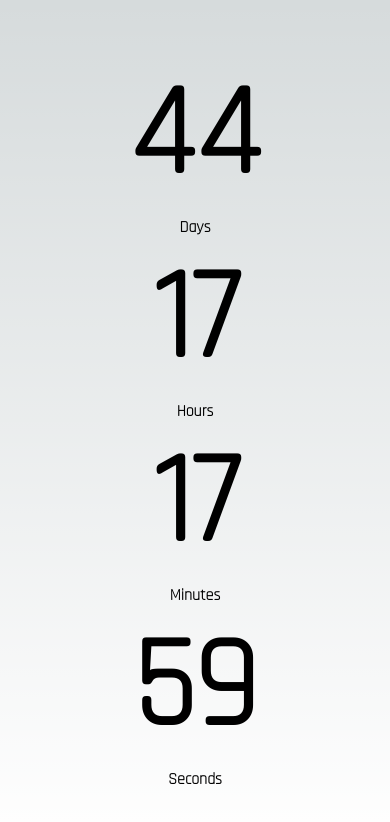
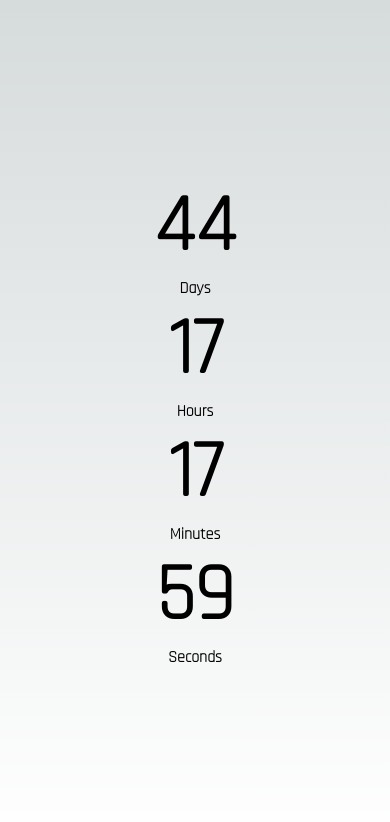
Before and after one commit to hungnguyen-kt/nextjs-countdown-timer, a Next.js app: page / in a window 390 px wide. Shown: the top 822 px of the page. Built offline with nearby package versions, Linux system fonts and the light colour scheme.

Commit message:
update mobile

```diff
--- a/app/(root)/page.module.css
+++ b/app/(root)/page.module.css
@@ -173,7 +173,7 @@
 }
 
 .countdown .countdown__item .countdown__item--number {
-  font-size: 8rem;
+  font-size: 5rem;
 }
 
 .countdown .countdown__item .countdown__item--text {
@@ -215,4 +215,8 @@
   .countdown {
     flex-direction: row;
   }
+
+  .countdown .countdown__item .countdown__item--number {
+    font-size: 8rem;
+  }
 }
```
